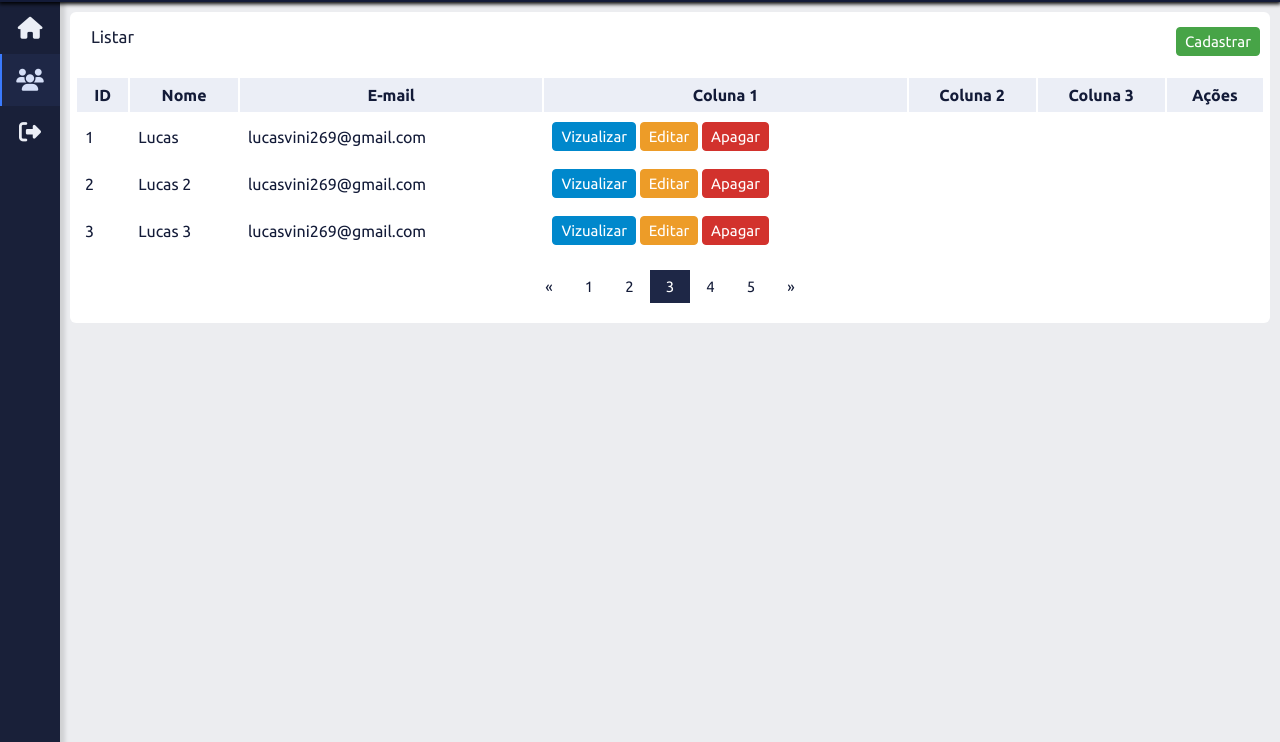
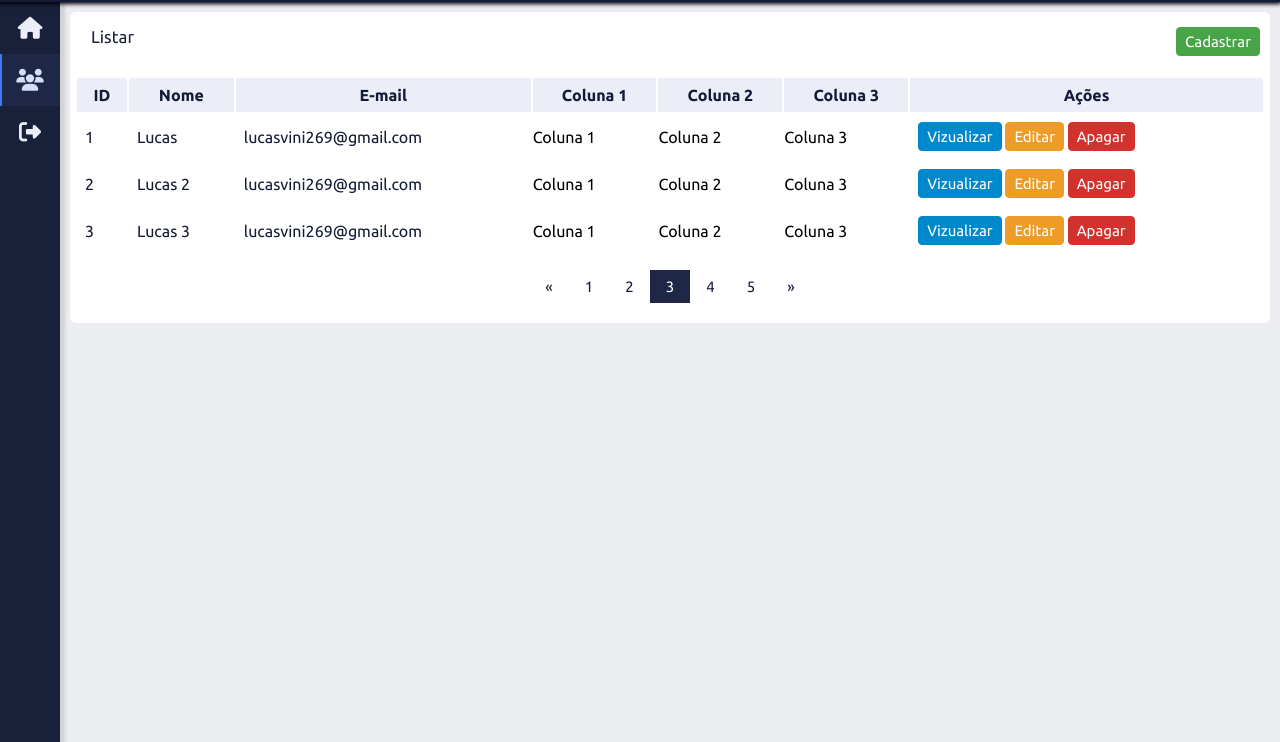
Before and after one commit to LucasVini269/AdmPromove, a plain HTML site: page listar.html in a window 1280 px wide. Shown: the part 58-800 px from the top of the page. Drawn offline with Linux system fonts and the light colour scheme.

Commit message:
Update listar.html

```diff
--- a/listar.html
+++ b/listar.html
@@ -95,10 +95,10 @@
                         <tr>
                             <th class="list-head-content"> ID </th>
                             <th class="list-head-content"> Nome </th>
-                            <th class="list-head-content"> E-mail </th>
-                            <th class="list-head-content"> Coluna 1 </th>
-                            <th class="list-head-content"> Coluna 2 </th>
-                            <th class="list-head-content"> Coluna 3 </th>
+                            <th class="list-head-content table-sm-none"> E-mail </th>
+                            <th class="list-head-content table-sm-none"> Coluna 1 </th>
+                            <th class="list-head-content table-md-none"> Coluna 2 </th>
+                            <th class="list-head-content table-lg-none"> Coluna 3 </th>
                             <th class="list-head-content"> Ações </th>
                         </tr>
                     </thead>
@@ -107,7 +107,10 @@
                         <tr>
                             <td class="list-body-content"> 1 </td>
                             <td class="list-body-content"> Lucas </td>
-                            <td class="list-body-content"> lucasvini269@gmail.com </td>
+                            <td class="list-body-content table-sm-none"> lucasvini269@gmail.com </td>
+                            <td class="list-head-content table-sm-none"> Coluna 1 </td>
+                            <td class="list-head-content table-md-none"> Coluna 2 </td>
+                            <td class="list-head-content table-lg-none"> Coluna 3 </td>
                             <td class="list-body-content">
                             <button type="button" class="btn-primary"> Vizualizar </button>
                             <button type="button" class="btn-warning"> Editar </button>
@@ -118,7 +121,10 @@
                         <tr>
                             <td class="list-body-content"> 2 </td>
                             <td class="list-body-content"> Lucas 2</td>
-                            <td class="list-body-content"> lucasvini269@gmail.com </td>
+                            <td class="list-body-content table-sm-none"> lucasvini269@gmail.com </td>
+                            <td class="list-head-content table-sm-none"> Coluna 1 </td>
+                            <td class="list-head-content table-md-none"> Coluna 2 </td>
+                            <td class="list-head-content table-lg-none"> Coluna 3 </td>
                             <td class="list-body-content">
                                 <button type="button" class="btn-primary"> Vizualizar </button>
                                 <button type="button" class="btn-warning"> Editar </button>
@@ -129,7 +135,10 @@
                         <tr>
                             <td class="list-body-content"> 3 </td>
                             <td class="list-body-content"> Lucas 3</td>
-                            <td class="list-body-content"> lucasvini269@gmail.com </td>
+                            <td class="list-body-content table-sm-none"> lucasvini269@gmail.com </td>
+                            <td class="list-head-content table-sm-none"> Coluna 1 </td>
+                            <td class="list-head-content table-md-none"> Coluna 2 </td>
+                            <td class="list-head-content table-lg-none"> Coluna 3 </td>
                             <td class="list-body-content">
                                 <button type="button" class="btn-primary"> Vizualizar </button>
                                 <button type="button" class="btn-warning"> Editar </button>
```
